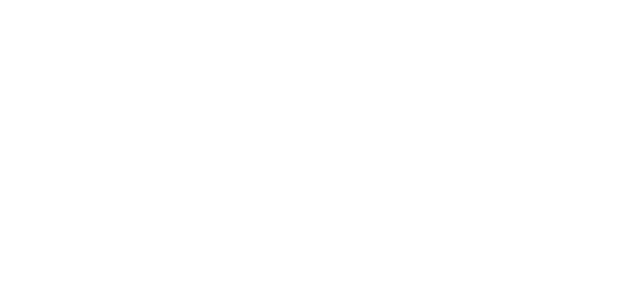
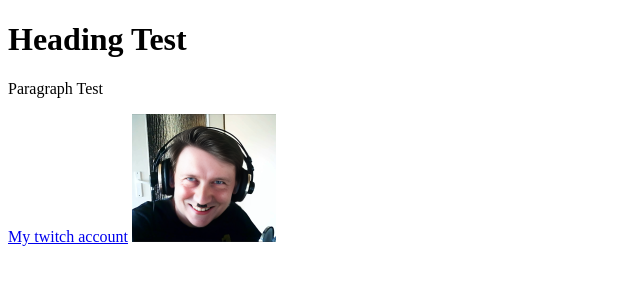
Before and after one commit to Igloolik/igloolik.dev, a plain HTML site: page index.html in a window 1280 px wide. Shown: the whole page, without its empty margins (0-640 px from the left). Drawn offline with Linux system fonts and the light colour scheme.

Commit message:
Added some silly test stuff

```diff
--- a/index.html
+++ b/index.html
@@ -9,5 +9,9 @@
   </head>
   <body>
     <script src="/js/index.js"></script>
+    <h1>Heading Test</h1>
+    <p>Paragraph Test</p>
+    <a href="https://www.twitch.tv/igloolik"> My twitch account</a>
+    <img src="/assets/images/jaskuzH.webp" alt="jaskuzH">
   </body>
 </html>
```
Also changed, not shown: assets/images/jaskuzH.webp (added).
